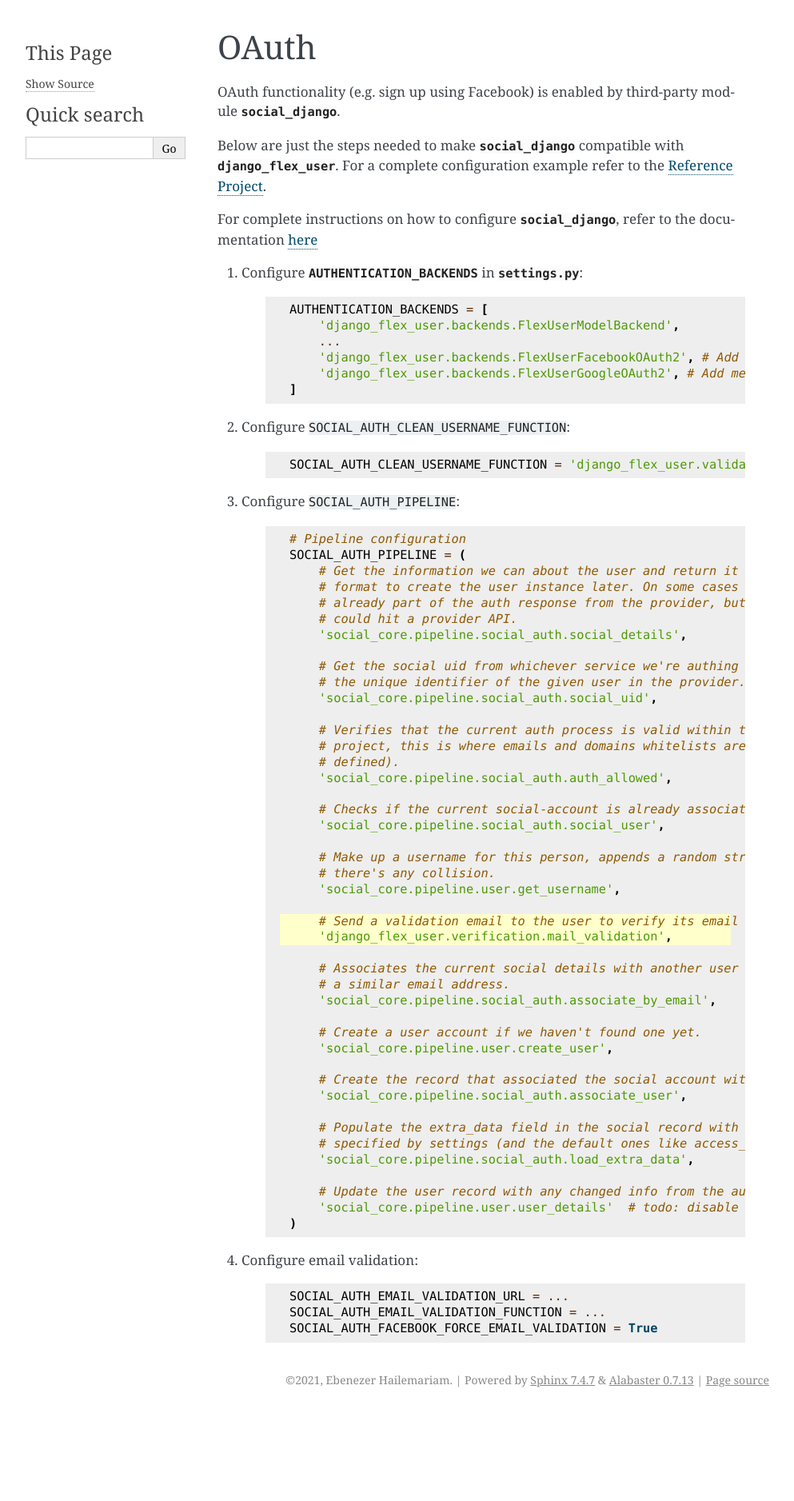
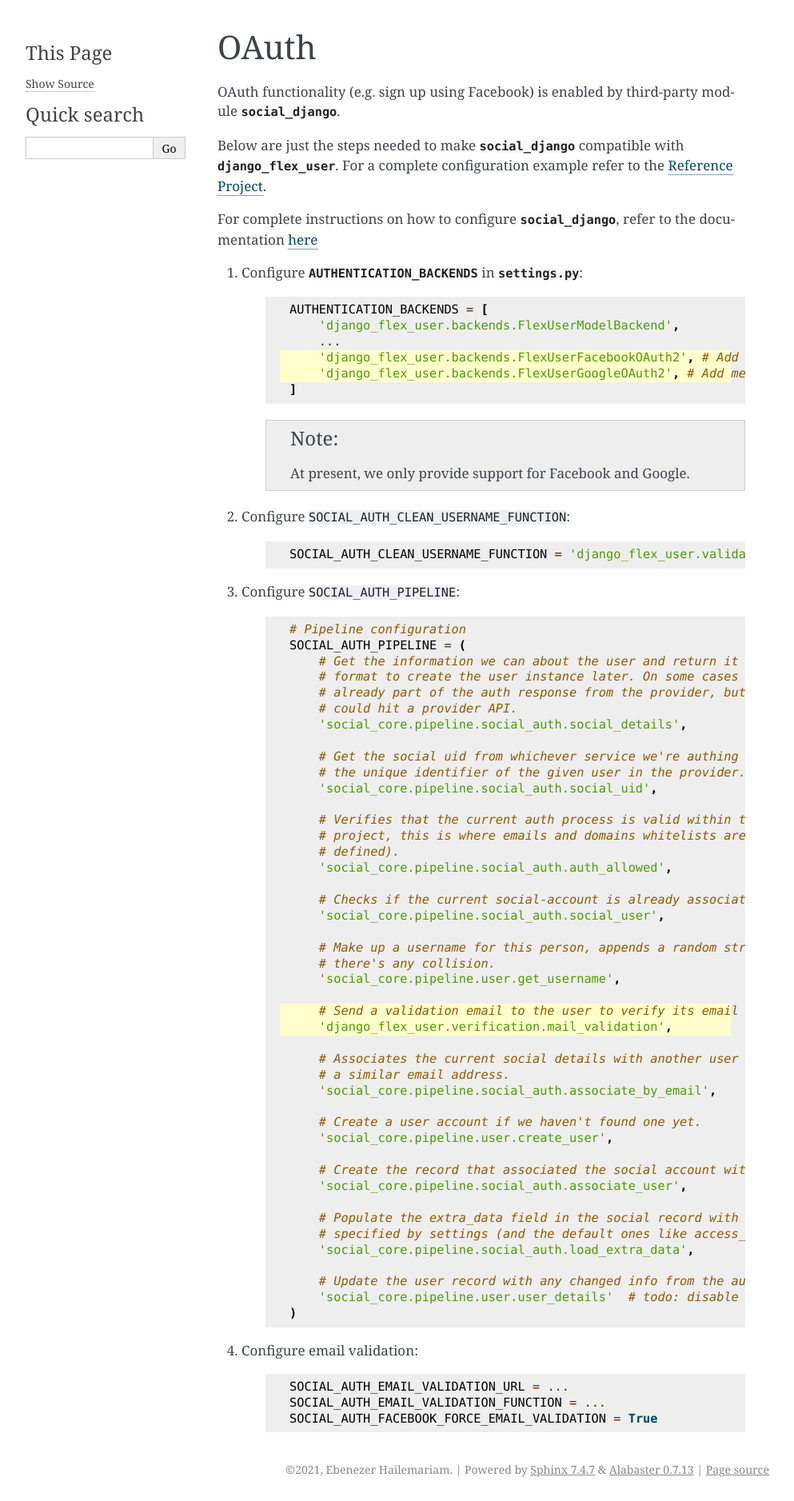
Before and after one commit to ebenh/django-flex-user, a Sphinx documentation site: the page built from docs/source/oauth.rst, in a window 1280 px wide. Shown: the whole page at 80% size, without its empty margins (148-1141 px from the left). Built offline with Sphinx 7.4.7, drawn with Linux system fonts in a browser that asks for light colours; pages that are not in the unit, such as notebooks, are missing from menus; before the commit the page ends 1765 px from its top, so only the background shows below that.

Commit message:
Updating documentation

```diff
--- a/docs/source/oauth.rst
+++ b/docs/source/oauth.rst
@@ -19,6 +20,9 @@ For complete instructions on how to configure :mod:`social_django`, refer to the
             'django_flex_user.backends.FlexUserFacebookOAuth2', # Add me
             'django_flex_user.backends.FlexUserGoogleOAuth2', # Add me
         ]
+
+    .. note::
+        At present, we only provide support for Facebook and Google.
 
 #. Configure ``SOCIAL_AUTH_CLEAN_USERNAME_FUNCTION``:
 
```
Also changed, not shown: other parts of docs/source/oauth.rst (+1 -0 lines).
